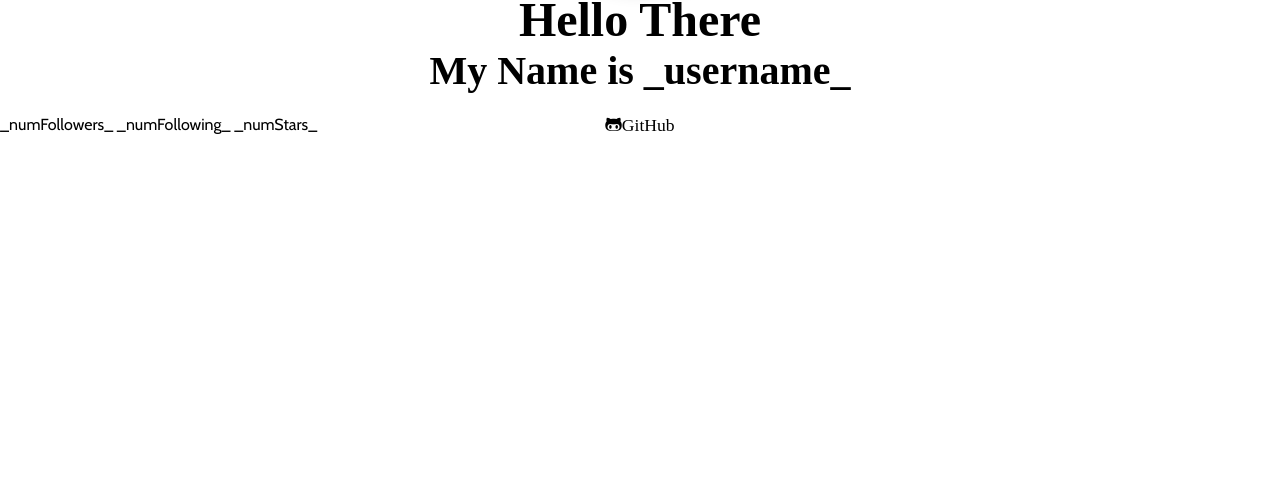
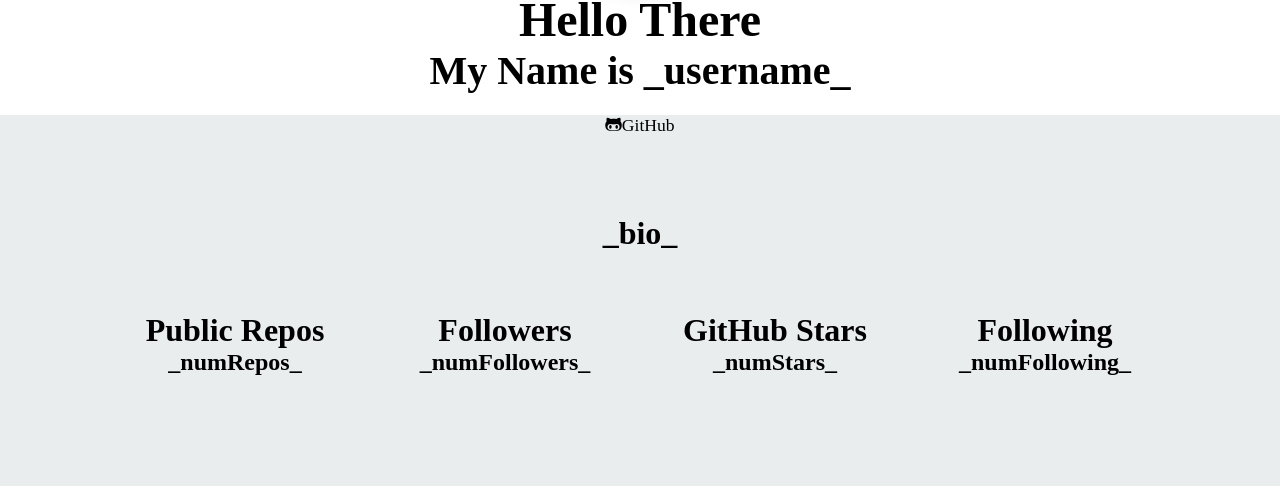
Before and after one commit to JonoAugustine/developer_profile_generator, a website: page src/template.html in a window 1280 px wide. Shown: the part 303-800 px from the top of the page. Drawn offline with nearby package versions, Linux system fonts and the light colour scheme; a web font is replaced by a local one.

Commit message:
html done

```diff
--- a/src/template.html
+++ b/src/template.html
@@ -172,7 +172,41 @@
           </a>
         </nav>
       </header>
-      _numFollowers_ _numFollowing_ _numStars_
+      <main>
+        <div class="container">
+          <div class="row">
+            <div class="col">
+              <h3>_bio_</h3>
+            </div>
+          </div>
+          <div class="row">
+            <div class="col">
+              <div class="card">
+                <h3>Public Repos</h3>
+                <h4>_numRepos_</h4>
+              </div>
+            </div>
+            <div class="col">
+              <div class="card">
+                <h3>Followers</h3>
+                <h4>_numFollowers_</h4>
+              </div>
+            </div>
+            <div class="col">
+              <div class="card">
+                <h3>GitHub Stars</h3>
+                <h4>_numStars_</h4>
+              </div>
+            </div>
+            <div class="col">
+              <div class="card">
+                <h3>Following</h3>
+                <h4>_numFollowing_</h4>
+              </div>
+            </div>
+          </div>
+        </div>
+      </main>
     </div>
   </body>
 </html>
```
Also changed, not shown: filled.html (+35 -1 lines).
